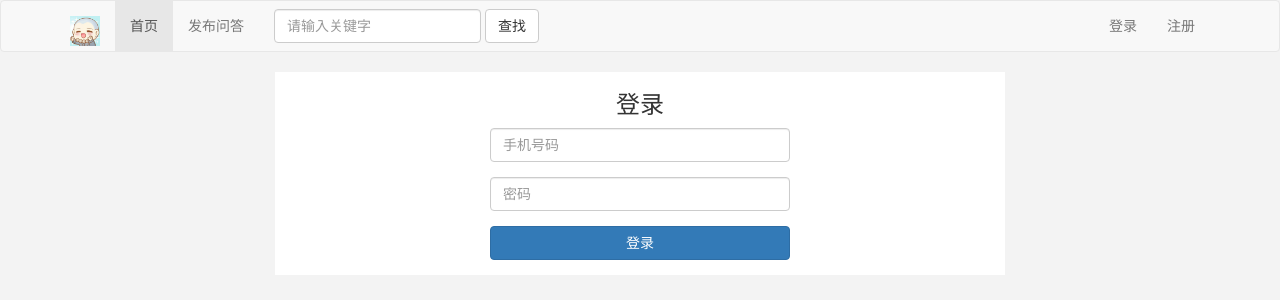
After one commit to Healwy/flask_web_xnysfc, a Flask app: page /login/ in a window 1280 px wide. The commit adds this page. Shown: the top 300 px of the page. Run offline with Flask 2, Linux system fonts and the light colour scheme; some libraries are stand-ins or nearby versions.

Commit message:
Complete the login page

```diff
--- a/flask_web_xnysfc.py
+++ b/flask_web_xnysfc.py
@@ -1,5 +1,5 @@
 #coding:utf-8
-from flask import Flask,render_template
+from flask import Flask,render_template,request
 import config
 app = Flask(__name__)
 app.config.from_object(config)
@@ -8,6 +8,12 @@ app.config.from_object(config)
 def index():
     return render_template('index.html')
 
+@app.route('/login/',methods=['GET','POST'])
+def login():
+    if request.method == 'GET':
+        return render_template('login.html')
+    else:
+        pass
 
 if __name__ == '__main__':
     app.run()
--- a/static/css/base.css
+++ b/static/css/base.css
@@ -1,3 +1,13 @@
 .logo{
     height:30px;
 }
+
+body{
+    background: #f3f3f3;
+}
+.main{
+    background: #fff;
+    width: 730px;
+    margin: 0 auto;
+    overflow: hidden;
+}
--- /dev/null
+++ b/static/css/login.css
@@ -0,0 +1,8 @@
+.form-container{
+    width: 300px;
+    margin: 0 auto;
+}
+
+.page-title{
+    text-align: center;
+}
--- a/templates/base.html
+++ b/templates/base.html
@@ -42,14 +42,14 @@
             <button type="submit" class="btn btn-default">查找</button>
           </form>
           <ul class="nav navbar-nav navbar-right">
-              <li><a href="#">登录</a></li>
+              <li><a href="{{ url_for('login') }}">登录</a></li>
               <li><a href="#">注册</a></li>
           </ul>
         </div><!-- /.navbar-collapse -->
       </div><!-- /.container-fluid -->
 </nav>
-    {% block main %}
-
-    {% endblock %}
+     <div class = 'main '>
+         {% block main %}{% endblock %}
+     </div>
 </body>
 </html>
--- /dev/null
+++ b/templates/login.html
@@ -0,0 +1,24 @@
+{% extends 'base.html' %}
+
+{% block title %}登录{% endblock %}
+
+{% block head %}
+    <link rel="stylesheet" href="{{ url_for('static',filename='css/login.css') }}">
+{% endblock %}
+
+{% block main %}
+    <h3 class='page-title'>登录</h3>
+    <form action="" method = "POST">
+        <div class="form-container">
+            <div class="form-group">
+                <input type="text" class="form-control" placeholder="手机号码">
+            </div>
+             <div class="form-group">
+                <input type="text" class="form-control" placeholder="密码">
+            </div>
+            <div class="form-group">
+                <button class="btn btn-primary btn-block">登录</button>
+            </div>
+        </div>
+    </form>
+{% endblock %}
```
Also changed, not shown: templates/register.html (added, +10 -0 lines).
